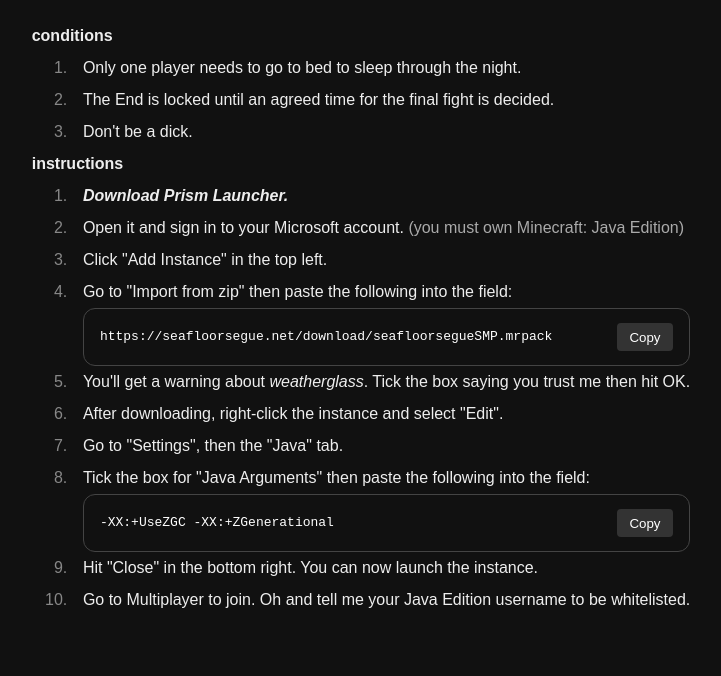
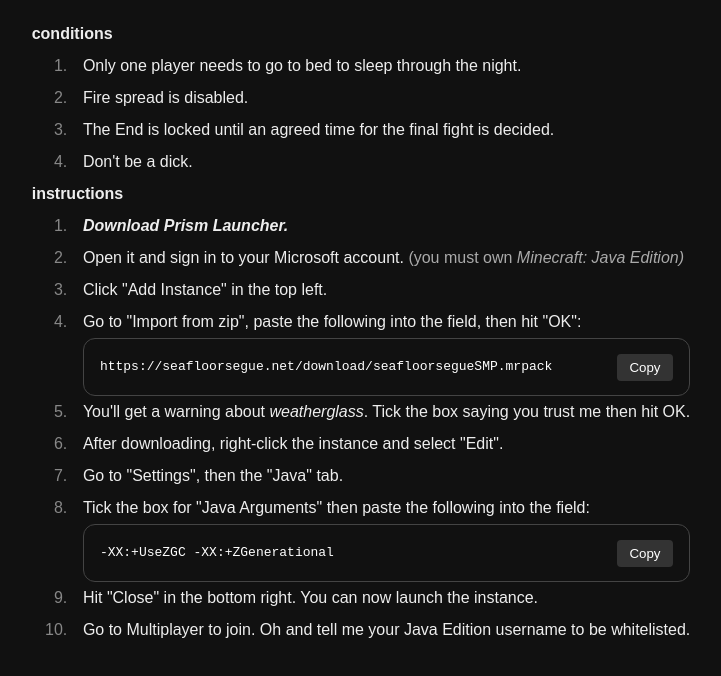
Before and after one commit to hexkel/seafloorsegue.github.io, an Astro site: page /minecraftSMP in a window 1280 px wide. Shown: the part 134-810 px from the top of the page, without its empty margins (279-1000 px from the left). Built offline with nearby package versions, Linux system fonts and the light colour scheme; Astro itself is replaced by a stand-in of ours.

Commit message:
Update formatting

```diff
--- a/src/pages/minecraftSMP.astro
+++ b/src/pages/minecraftSMP.astro
@@ -28,6 +28,7 @@ import Layout from "../layouts/Layout.astro";
 		<p class="word-class">conditions</p>
         <ol>
             <li>Only one player needs to go to bed to sleep through the night.</li>
+			<li>Fire spread is disabled.</li>
 			<li>The End is locked until an agreed time for the final fight is decided.</li>
             <li>Don't be a dick.</li>
         </ol>
@@ -35,9 +36,9 @@ import Layout from "../layouts/Layout.astro";
         <p class="word-class">instructions</p>
         <ol>
             <li><a href="https://prismlauncher.org/download/">Download Prism Launcher.</a></li>
-            <li>Open it and sign in to your Microsoft account. <span>(you must own Minecraft: Java Edition)</span></li>
+            <li>Open it and sign in to your Microsoft account. <span>(you must own <i>Minecraft: Java Edition)</i></span></li>
             <li>Click "Add Instance" in the top left.</li>
-            <li>Go to "Import from zip" then paste the following into the field:
+            <li>Go to "Import from zip", paste the following into the field, then hit "OK":
 				<div class="copy-box">
   					<code id="server-modpack">https://seafloorsegue.net/download/seafloorsegueSMP.mrpack</code>
   					<button class="copy-btn" data-copy="server-modpack">Copy</button>
```
